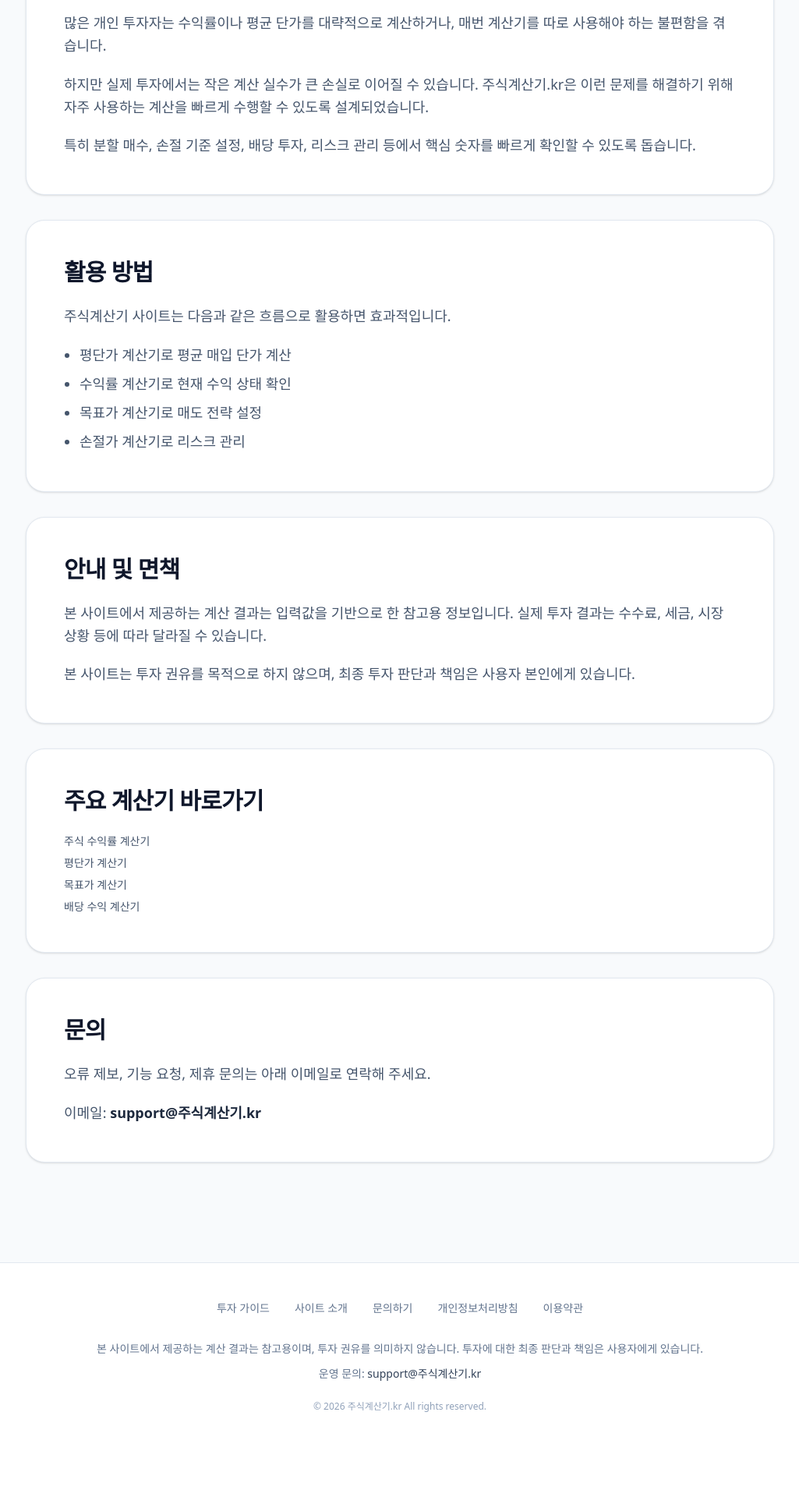
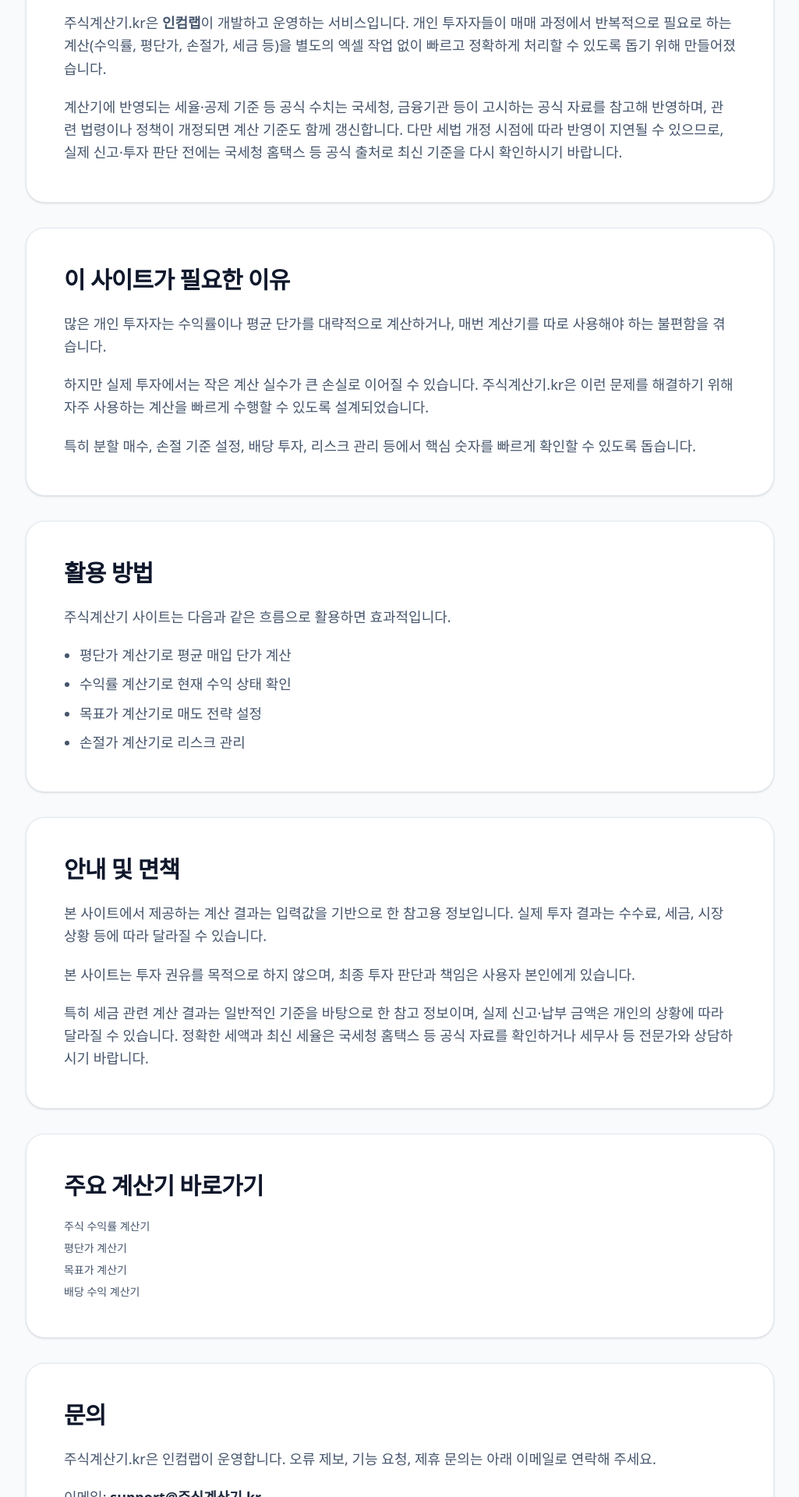
Before and after one commit to YG-coder/stock-calculator, a Next.js app: page /about in a window 1280 px wide. Shown: the part 1020-2940 px from the top of the page at 78% size, without its empty margins (127-1152 px from the left). Before the commit the page ends 2880 px from the top, so only its background shows below. Built offline with nearby package versions, Linux system fonts and the light colour scheme.

Commit message:
content: 운영 주체 및 신뢰 정보 보강

```diff
--- a/src/app/about/page.tsx
+++ b/src/app/about/page.tsx
@@ -48,6 +48,25 @@ export default function AboutPage() {
               </Article>
             </SectionCard>
 
+            {/* 1-1. 운영 주체 */}
+            <SectionCard>
+              <Article title="운영 주체 안내">
+                <p className="mt-2">
+                  주식계산기.kr은 <strong>인컴랩</strong>이 개발하고 운영하는 서비스입니다.
+                  개인 투자자들이 매매 과정에서 반복적으로 필요로 하는 계산(수익률,
+                  평단가, 손절가, 세금 등)을 별도의 엑셀 작업 없이 빠르고 정확하게
+                  처리할 수 있도록 돕기 위해 만들어졌습니다.
+                </p>
+                <p className="mt-3">
+                  계산기에 반영되는 세율·공제 기준 등 공식 수치는 국세청, 금융기관
+                  등이 고시하는 공식 자료를 참고해 반영하며, 관련 법령이나 정책이
+                  개정되면 계산 기준도 함께 갱신합니다. 다만 세법 개정 시점에 따라
+                  반영이 지연될 수 있으므로, 실제 신고·투자 판단 전에는 국세청
+                  홈택스 등 공식 출처로 최신 기준을 다시 확인하시기 바랍니다.
+                </p>
+              </Article>
+            </SectionCard>
+
             {/* 2. 필요성 */}
             <SectionCard>
               <Article title="이 사이트가 필요한 이유">
@@ -94,6 +113,12 @@ export default function AboutPage() {
                   본 사이트는 투자 권유를 목적으로 하지 않으며, 최종 투자 판단과
                   책임은 사용자 본인에게 있습니다.
                 </p>
+                <p className="mt-3">
+                  특히 세금 관련 계산 결과는 일반적인 기준을 바탕으로 한 참고
+                  정보이며, 실제 신고·납부 금액은 개인의 상황에 따라 달라질 수
+                  있습니다. 정확한 세액과 최신 세율은 국세청 홈택스 등 공식 자료를
+                  확인하거나 세무사 등 전문가와 상담하시기 바랍니다.
+                </p>
               </Article>
             </SectionCard>
 
@@ -113,7 +138,8 @@ export default function AboutPage() {
             <SectionCard>
               <Article title="문의">
                 <p className="mt-2">
-                  오류 제보, 기능 요청, 제휴 문의는 아래 이메일로 연락해 주세요.
+                  주식계산기.kr은 인컴랩이 운영합니다. 오류 제보, 기능 요청, 제휴
+                  문의는 아래 이메일로 연락해 주세요.
                 </p>
                 <p className="mt-4">
                   이메일:{" "}
--- a/src/app/contact/page.tsx
+++ b/src/app/contact/page.tsx
@@ -21,8 +21,9 @@ export default function ContactPage() {
           <SectionCard>
             <Article title="이메일 문의">
               <p>
-                사이트 이용과 관련한 문의 사항(오류 제보, 기능 추가 제안, 제휴 문의
-                등)은 아래 이메일로 보내주시기 바랍니다.
+                주식계산기.kr은 인컴랩이 개발·운영하는 서비스입니다. 사이트 이용과
+                관련한 문의 사항(오류 제보, 기능 추가 제안, 제휴 문의 등)은 아래
+                이메일로 보내주시기 바랍니다.
               </p>
 
               <div className="my-6 rounded-2xl border border-slate-200 bg-slate-50 p-6 text-center">
--- a/src/app/dividend-calculator/page.tsx
+++ b/src/app/dividend-calculator/page.tsx
@@ -133,7 +133,7 @@ export default function DividendCalculatorPage() {
                     intro="배당 수익 계산기는 보유 주식의 배당금, 주가, 수량을 입력하면 세전·세후 배당금과 배당수익률을 계산해주는 도구입니다. 배당 투자 전략을 세울 때 실수령 배당금을 미리 확인할 수 있습니다."
                     body="배당주 투자에서는 주가 상승뿐 아니라 매년 또는 분기별로 지급되는 배당금이 중요한 수익원입니다. 배당수익률이 높더라도 세금 후 실수령액을 기준으로 수익성을 판단해야 합니다."
                     formula="배당수익률 = 주당 배당금 ÷ 주가 × 100 | 세후 배당금 = 배당금 × (1 − 배당소득세율)"
-                    formulaNote="국내 배당소득세는 15.4%(소득세 14% + 지방소득세 1.4%)입니다. 금융소득이 연 2,000만 원을 초과하면 종합과세 대상이 될 수 있습니다."
+                    formulaNote="국내 배당소득세는 15.4%(소득세 14% + 지방소득세 1.4%)입니다. 금융소득이 연 2,000만 원을 초과하면 종합과세 대상이 될 수 있습니다. (국세청 고시 기준)"
                     whenToUse="배당주를 매수하기 전에 예상 배당수익률을 확인하거나, 보유 중인 배당주의 연간 세후 배당 수입을 계산할 때 활용합니다. 월 배당 수입 목표를 역산할 때도 유용합니다."
                     example="예시: 주당 배당금 1,500원, 주가 50,000원, 100주 보유 → 세전 배당금 150,000원, 세후 배당금 약 126,900원(세율 15.4% 적용), 배당수익률 3.0%."
                     caution="배당금은 기업 실적에 따라 변동되거나 삭감될 수 있습니다. 배당수익률이 높더라도 주가 하락 리스크를 함께 고려해야 합니다."
--- a/src/app/layout.tsx
+++ b/src/app/layout.tsx
@@ -153,7 +153,9 @@ export default function RootLayout({
 
           <p className="mb-3">
             본 사이트에서 제공하는 계산 결과는 참고용이며, 투자 권유를 의미하지
-            않습니다. 투자에 대한 최종 판단과 책임은 사용자에게 있습니다.
+            않습니다. 실제 세금·투자 판단은 국세청 등 공식 자료 확인 및 전문가
+            상담을 거쳐 결정하시기 바랍니다. 투자에 대한 최종 판단과 책임은
+            사용자에게 있습니다.
           </p>
 
           <p className="mb-6">
@@ -167,7 +169,7 @@ export default function RootLayout({
           </p>
 
           <p className="text-xs text-slate-400">
-            © {new Date().getFullYear()} 주식계산기.kr All rights reserved.
+            운영: 인컴랩 · © {new Date().getFullYear()} 주식계산기.kr All rights reserved.
           </p>
         </div>
       </footer>
--- a/src/app/overseas-stock-tax-calculator/page.tsx
+++ b/src/app/overseas-stock-tax-calculator/page.tsx
@@ -118,7 +118,7 @@ export default function OverseasStockTaxCalculatorPage() {
                     intro="해외주식에 투자할 때는 수익뿐 아니라 세금도 함께 고려해야 합니다. 양도소득세 기본공제 250만 원을 초과하는 수익에 대해 22%의 세율이 적용되므로, 수익 실현 전에 예상 세금을 미리 파악하는 것이 중요합니다."
                     body="특히 연말 절세 전략을 세울 때, 올해 남은 기본공제 한도를 파악하거나 손실 종목을 활용한 손익 통산 계획을 세울 때 이 계산기가 유용합니다."
                     formula="세금 = (양도차익 − 250만 원 기본공제) × 22%"
-                    formulaNote="기본공제 250만 원은 연간 1회 적용됩니다. 주민세(2.2%) 포함 시 실효세율은 22%입니다."
+                    formulaNote="기본공제 250만 원은 연간 1회 적용됩니다. 주민세(2.2%) 포함 시 실효세율은 22%입니다. (국세청 고시 기준, 세법 개정 시 변동될 수 있음)"
                     whenToUse="미국 주식, ETF 등 해외 자산 매도를 검토할 때, 또는 연말 절세를 위해 손익을 통산할 시기를 계획할 때 활용하면 좋습니다. 세후 실수익이 얼마인지 미리 파악하면 더 나은 투자 결정을 내릴 수 있습니다."
                     example="예시: 미국 주식을 매수 1,000만 원, 매도 1,600만 원에 처분 → 양도차익 600만 원, 기본공제 250만 원 차감 후 과세 표준 350만 원 × 22% = 세금 77만 원, 세후 수익 523만 원."
                     caution="본 계산기는 참고용이며 실제 세금은 환율, 거래 수수료, 다른 해외 소득과의 합산 여부에 따라 달라질 수 있습니다. 정확한 세액은 세무사 또는 국세청에 문의하세요."
--- a/src/components/ui/Disclaimer.tsx
+++ b/src/components/ui/Disclaimer.tsx
@@ -3,7 +3,7 @@ import React from "react";
 export function Disclaimer() {
   return (
     <div className="mt-12 mb-8 rounded-lg bg-slate-100 p-4 text-center text-xs text-slate-500 border border-slate-200">
-      본 사이트에서 제공하는 계산 결과는 참고용이며, 투자 권유를 의미하지 않습니다. 투자에 대한 최종 판단과 책임은 사용자에게 있습니다.
+      본 사이트에서 제공하는 계산 결과는 참고용이며, 투자 권유를 의미하지 않습니다. 실제 세금·투자 판단은 국세청 등 공식 자료 확인 및 전문가 상담을 거쳐 결정하시기 바랍니다. 투자에 대한 최종 판단과 책임은 사용자에게 있습니다.
     </div>
   );
 }
```
